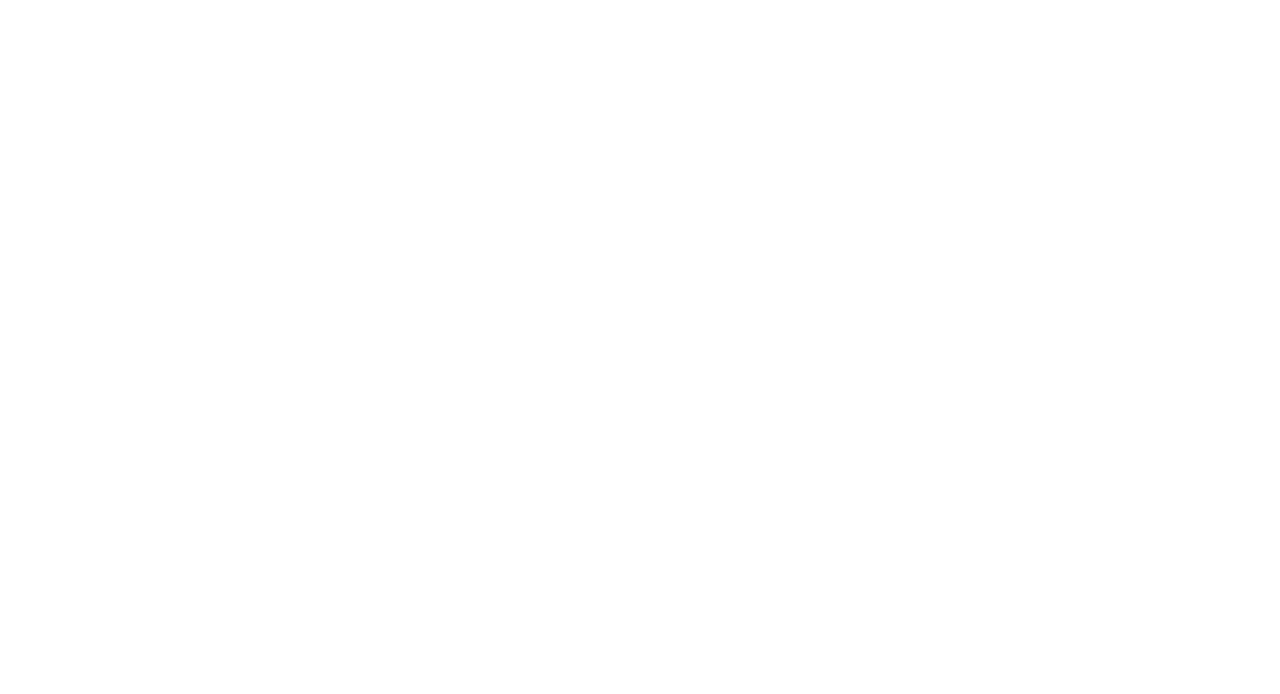
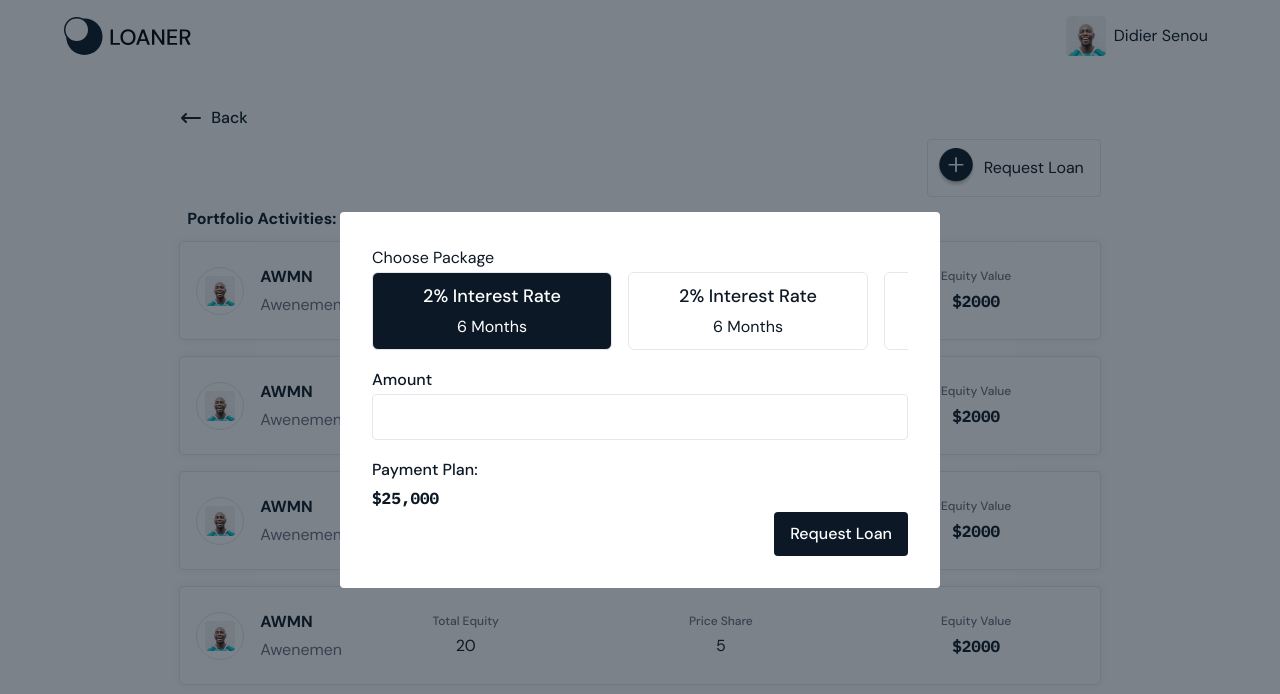
Before and after one commit to EricOgie/ope-fe, a Vue app: page /loan in a window 1280 px wide. Before the commit this address had no page. Shown: the top 694 px of the page. Built offline with nearby package versions, Linux system fonts and the light colour scheme.

Commit message:
added a loan page and a request loan modal

```diff
--- /dev/null
+++ b/src/components/reusables_/CardBtn.vue
@@ -0,0 +1,80 @@
+<template>
+    <div
+        @click="$router.push({'name': route})"
+        class="link_box relative border items-center cursor-default select-none hover:shadow justify-center text-center flex-col flex rounded-md w-full mx-auto p-4"
+    >
+        <p class="mb-8">{{text}}</p>
+        <div v-if="img === 'arrow'" class="arrow_icon absolute bottom-0 my-3 mx-1 right-0 w-10">
+            <svg
+                width="24"
+                height="24"
+                viewBox="0 0 24 24"
+                fill="none"
+                xmlns="http://www.w3.org/2000/svg"
+            >
+                <path
+                    d="M17 8L21 12M21 12L17 16M21 12L3 12"
+                    stroke="#111827"
+                    stroke-width="2"
+                    stroke-linecap="round"
+                    stroke-linejoin="round"
+                />
+                </svg>
+
+        </div>
+        <div v-if="img === 'add'" class="add_icon w-10">
+            <img
+                class="w-full"
+                src="@/assets/img/add_btn.png"
+            />
+        </div>
+        </div>
+
+</template>
+<script>
+export default {
+    name: 'CardBtn',
+    props: {
+        text: {
+            type: String,
+            default: ''
+        },
+        img: {
+            type: String,
+            default: 'arrow'
+        },
+        route: {
+            type: String,
+            default: ''
+        }
+    }
+}
+</script>
+<style lang="scss" scoped>
+.link_box:hover .arrow_icon {
+    animation: direct-right 0.7s infinite ease-in-out
+}
+.link_box:hover .add_icon {
+    animation: bounce-up 0.7s infinite ease-in-out
+}
+@keyframes direct-right {
+    0% {
+
+            transform: translateX(0px);
+  } 50% {
+      transform: translateX(5px);
+  } 100% {
+      transform: translateX(0px);
+  }
+}
+@keyframes bounce-up {
+    0% {
+
+            transform: translateY(0px);
+  } 50% {
+      transform: translateY(5px);
+  } 100% {
+      transform: translateY(0px);
+  }
+}
+</style>
--- /dev/null
+++ b/src/components/reusables_/GoBack.vue
@@ -0,0 +1,40 @@
+<template>
+    <div v-if=" $route.name != 'Overview'" @click="$router.go(-1)" class="back_btn cursor-default select-none flex items-center">
+                <svg
+                    width="24"
+                    height="24"
+                    viewBox="0 0 24 24"
+                    fill="none"
+                    xmlns="http://www.w3.org/2000/svg"
+                >
+                    <path
+                        d="M7 16L3 12M3 12L7 8M3 12L21 12"
+                        stroke="#111827"
+                        stroke-width="2"
+                        stroke-linecap="round"
+                        stroke-linejoin="round"
+                    />
+                    </svg>
+                    <span class="px-2 hidden sm:block font-medium">Back</span>
+            </div>
+</template>
+<script>
+export default {
+    name: 'GoBack'
+}
+</script>
+<style lang="scss" scoped>
+.back_btn:hover {
+    animation: direct-left 0.7s infinite ease-in-out
+}
+@keyframes direct-left {
+    0% {
+
+            transform: translateX(0px);
+  } 50% {
+      transform: translateX(-5px);
+  } 100% {
+      transform: translateX(0px);
+  }
+}
+</style>
--- /dev/null
+++ b/src/components/reusables_/LoanFormModal.vue
@@ -0,0 +1,8 @@
+<template>
+    <div></div>
+</template>
+<script>
+export default {
+    name: 'LoanFormModal'
+}
+</script>
--- a/src/components/StockCard.vue
+++ b/src/components/reusables_/StockCard.vue
@@ -36,7 +36,7 @@
 <style lang="scss" scoped>
 #stockcard {
     box-shadow: 0px 0px 10px rgba(12, 24, 37, 0.05);
-    opacity: 1;
+
 	animation-name: fadeInOpacity;
 	animation-iteration-count: 1;
 	animation-timing-function: ease-in;
@@ -46,11 +46,11 @@
 @keyframes fadeInOpacity {
     20% {
 		opacity: 0;
-        transform: translateX(20%)
+        transform: translateY(-40%)
 	}
-	30%, 100% {
-		opactity: 1;
-        transform: translateX(0)
+	100% {
+		opacity: 1;
+        transform: translateY(0)
 	}
 }
 </style>
--- a/src/layouts/Index.vue
+++ b/src/layouts/Index.vue
@@ -1,25 +1,33 @@
 <template>
-    <div id="main-page" class="mx-auto pt-4">
+    <div
+        id="main-page"
+        class="mx-auto pt-4"
+    >
         <Header />
         <div class="page_container">
+            <div class="inline-block">
+                <GoBack />
+            </div>
             <router-view />
         </div>
 
-    </div>
+        </div>
 </template>
 <script>
 import Header from './Header.vue'
+import GoBack from '@/components/reusables_/GoBack.vue'
 
 export default {
     name: 'Dashboard',
     components: {
-        Header
+        Header,
+        GoBack
     }
 }
 </script>
 <style lang="scss" scoped>
-    #main-page {
-        width: 90%;
-        min-height: 100vh;
-    }
+#main-page {
+  width: 90%;
+  min-height: 100vh;
+}
 </style>
--- a/src/router/index.js
+++ b/src/router/index.js
@@ -3,7 +3,9 @@
 import Login from '../views/SignIn.vue'
 import CreateAccount from '@/views/CreateAccount.vue'
 import Overview from '@/views/Overview.vue'
+import Loan from '@/views/Loan.vue'
 import Dashboard from '@/layouts/Index.vue'
+
 
 const routes = [
   {
@@ -25,6 +27,10 @@
         path: '',
         name: 'Overview',
         component: Overview,
+      }, {
+        path: '/loan',
+        name: 'Loan',
+        component: Loan,
       }
     ]
   },
--- /dev/null
+++ b/src/views/Loan.vue
@@ -0,0 +1,85 @@
+<template>
+    <div>
+        <div class="float-right">
+            <button class="flex items-center p-2 border inline-block rounded"><img src="@/assets/img/add_btn.png" class="w-10 "/><span class="px-2">Request Loan</span></button>
+        </div>
+        <div class="stocks_list clear-right">
+            <p class="p-2 font-bold">Portfolio Activities:</p>
+            <StockCard
+                v-for="index in 4"
+                :key="index"
+                :index = "index"
+            />
+        </div>
+        <div >
+            <div class="overlay">
+                <div class="modal rounded">
+                    <p>Choose Package</p>
+                    <div class="flex overflow-x-auto">
+                        <div :class="'active'" class="price_card w-full text-center border hover:bg-black hover:text-white cursor-pointer py-2 border-2 rounded-md">
+                            <p class="font-medium text-lg">2% Interest Rate</p>
+                            <p>6 Months</p>
+                        </div>
+                        <div class="price_card w-full text-center border hover:bg-black hover:text-white cursor-pointer py-2 border-2 rounded-md">
+                            <p class="font-medium text-lg">2% Interest Rate</p>
+                            <p>6 Months</p>
+                        </div>
+                        <div class="price_card w-full text-center border hover:bg-black hover:text-white cursor-pointer py-2 border-2 rounded-md">
+                            <p class="font-medium text-lg">2% Interest Rate</p>
+                            <p>6 Months</p>
+                        </div>
+                    </div>
+                    <div class="my-4">
+                        <p class="font-medium">Amount</p>
+                        <input type="text" class="border p-2 rounded w-full outline-none"/>
+                    </div>
+                    <div>
+                        <p class="font-medium">Payment Plan:</p>
+                        <p class="ibm font-bold">$25,000</p>
+                    </div>
+                    <div class="float-right">
+                        <button class="bg-black rounded text-white font-medium p-2 px-4">Request Loan</button>
+                    </div>
+                </div>
+            </div>
+        </div>
+    </div>
+</template>
+<script>
+import StockCard from '@/components/reusables_/StockCard.vue'
+
+export default {
+    name: 'Loan',
+    components: {
+        StockCard
+    }
+}
+</script>
+<style lang="scss">
+.overlay {
+    position: fixed;
+    top: 0;
+    left: 0;
+    min-height: 100vh;
+    width: 100%;
+    display: flex;
+    justify-content: center;
+    background-color: rgba(12, 24, 37, 0.54);;
+    align-items: center;
+}
+.modal {
+    max-width: 600px;
+    width: 90%;
+    padding: 2em;
+    background-color: white;
+}
+.price_card {
+    transition: .35s ease-in-out;
+    min-width: 15em;
+    margin-right: 1em;
+}
+.price_card.active {
+    background-color:#0c1825;
+    color: white;
+}
+</style>
--- a/src/views/Overview.vue
+++ b/src/views/Overview.vue
@@ -8,36 +8,8 @@
                 <p class="value text-3xl font-bold">$20,000.00</p>
             </div>
             <div class="little_card_box  grid grid-cols-2 gap-4">
-                <div class="link_box relative border items-center justify-center text-center flex-col flex rounded-md w-full mx-auto p-4">
-                    <p class="mb-8">Apply For A New Loan</p>
-                    <div class="arrow_icon absolute bottom-0 my-3 mx-1 right-0 w-10">
-                        <svg
-                            width="24"
-                            height="24"
-                            viewBox="0 0 24 24"
-                            fill="none"
-                            xmlns="http://www.w3.org/2000/svg"
-                        >
-                            <path
-                                d="M17 8L21 12M21 12L17 16M21 12L3 12"
-                                stroke="#111827"
-                                stroke-width="2"
-                                stroke-linecap="round"
-                                stroke-linejoin="round"
-                            />
-                            </svg>
-
-                    </div>
-                </div>
-                <div class="link_box border items-center justify-center text-center flex-col flex rounded-md w-full mx-auto p-4">
-                    <p class="mb-8">Click to Buy Stocks</p>
-                    <div class="add_icon w-10">
-                        <img
-                            class="w-full"
-                            src="@/assets/img/add_btn.png"
-                        />
-                    </div>
-                </div>
+                <CardBtn :text="'Apply For A New Loan'" :img="'arrow'" :route="'Loan'"/>
+                <CardBtn :text="'Click to Buy Stocks'" :img="'add'" :route="'Stocks'"/>
             </div>
         </div>
         <div class="stocks_list">
@@ -51,41 +23,14 @@
     </div>
 </template>
 <script>
-import StockCard from '@/components/StockCard.vue'
+import StockCard from '@/components/reusables_/StockCard.vue'
+import CardBtn from '@/components/reusables_/CardBtn.vue'
 
 export default {
     name: 'Overview',
     components: {
-        StockCard
+        StockCard,
+        CardBtn
     }
 }
 </script>
-
-<style lang="scss">
-.link_box:hover .arrow_icon {
-    animation: direct-right 0.7s infinite ease-in-out
-}
-.link_box:hover .add_icon {
-    animation: bounce-up 0.7s infinite ease-in-out
-}
-@keyframes direct-right {
-    0% {
-
-            transform: translateX(0px);
-  } 50% {
-      transform: translateX(5px);
-  } 100% {
-      transform: translateX(0px);
-  }
-}
-@keyframes bounce-up {
-    0% {
-
-            transform: translateY(0px);
-  } 50% {
-      transform: translateY(5px);
-  } 100% {
-      transform: translateY(0px);
-  }
-}
-</style>
```
